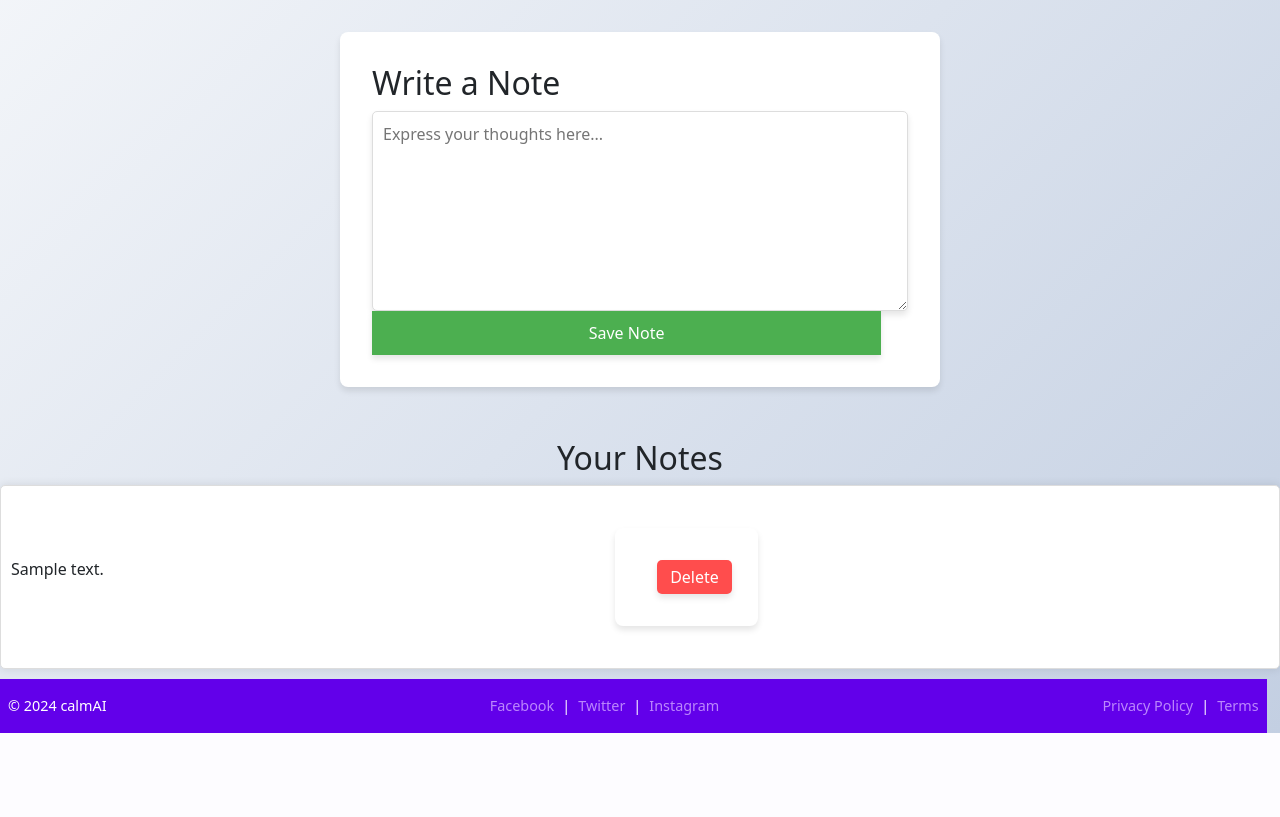
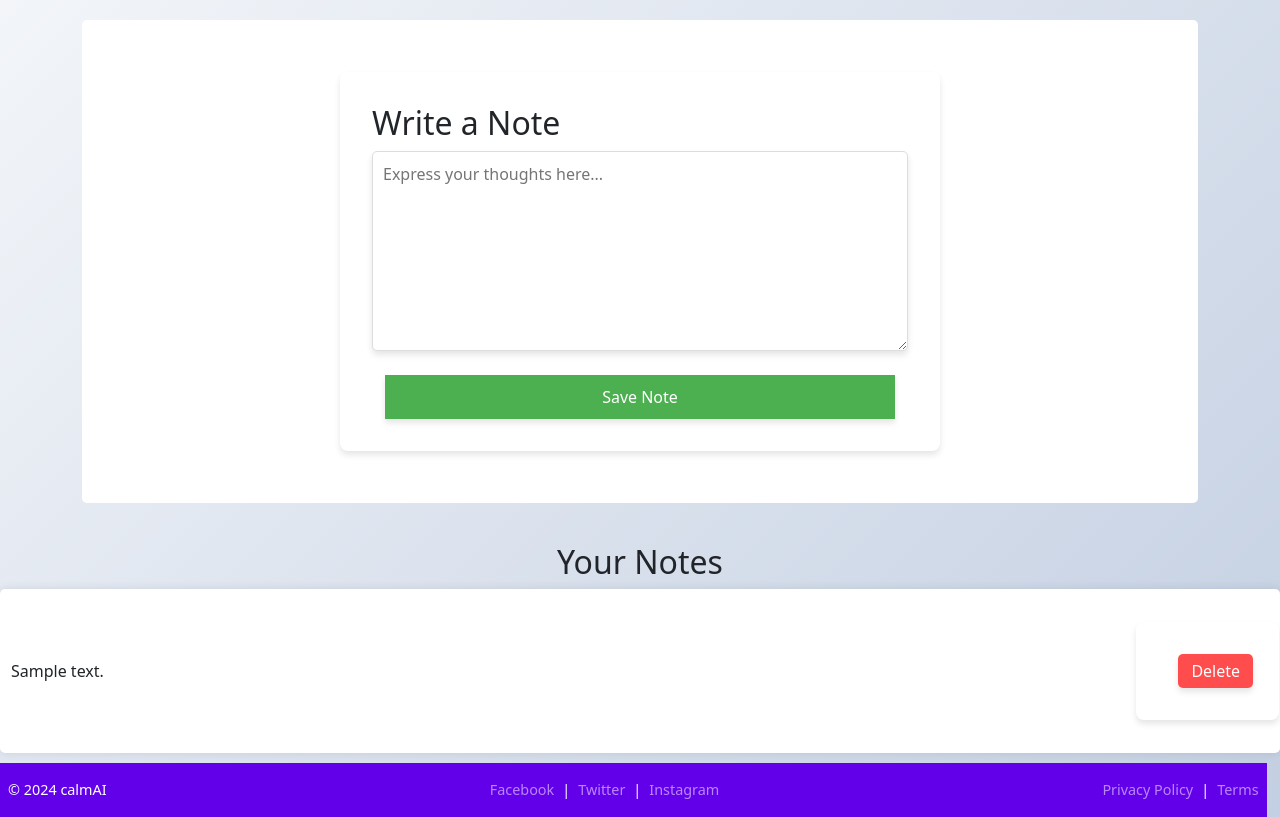
Before and after one commit to Itzkuldeep/CalmAI, a Flask app: page /notebook in a window 1280 px wide. Shown: the part 114-931 px from the top of the page. Before the commit the page ends 847 px from the top, so only its background shows below. Run offline with Flask 3, Linux system fonts and the light colour scheme; the visitor is signed in with stand-in values (Sample User, id 1); tables that the repository leaves empty or names only in its code hold one stand-in row (values such as "Sample post").

Commit message:
Notebook CSS update

```diff
--- a/app.py
+++ b/app.py
@@ -73,8 +73,8 @@
                 print(session['user_id'])
                 session['name'] = data[1]
                 session['email'] = data[2]
-                flash = ('Logged in Successfully!!!')
-                return render_template('index_01.html', flashed=flash)
+                flash('Logged in Successfully!!!')
+                return render_template('index_01.html', flash=flash)
             else:
                 return render_template('login_06.html', message = 'Invalid Credentials')
         except Exception as e:
--- a/static/style.css
+++ b/static/style.css
@@ -486,11 +486,12 @@
 .container {
     margin: 20px;
 }
+
 .note-container {
     background-color: white;
     padding: 20px;
     border-radius: 5px;
-    box-shadow: 0 0 10px rgba(0, 0, 0, 0.1);
+    /* box-shadow: 0 0 10px rgba(0, 0, 0, 0.1); */
 }
 
 textarea {
@@ -505,7 +506,7 @@
 
 button {
     background-color: #4CAF50;
-    color: white;
+    /* color: white; */
     padding: 10px 20px;
     border: none;
     border-radius: 5px;
@@ -519,11 +520,11 @@
 
 .note {
     background-color: #fff;
-    padding: 10px;
-    border: 1px solid #ddd;
+    padding: 1px;
+    /* border: 1px solid #ddd; */
     border-radius: 5px;
     margin-bottom: 10px;
-    display: flex;
+    display:flex;
     justify-content: space-between;
     align-items: center;
     box-shadow: 0 0 10px rgba(0, 0, 0, 0.1);
@@ -537,11 +538,14 @@
 
 .note-content {
     flex-grow: 1;
+    padding-left: 10px;
+    padding-right: 10px;
+    font-size: 16px;
 }
 
 .delete-btn {
     background-color: #ff4d4d;
-    color: white;
+    /* color: white; */
     padding: 5px 10px;
     border: none;
     border-radius: 5px;
--- a/templates/notebook.html
+++ b/templates/notebook.html
@@ -10,11 +10,15 @@
     {% include 'navbar.html' %}
     {% block head %}
     {% endblock %}
-    <div id="note-app">
+    <div id="note-app" class="container">
+        <div class="note-container">
             <form action="/add_note" method="POST">
                 <h2>Write a Note</h2>
                 <textarea id="note-input" name="note" placeholder="Express your thoughts here..."></textarea>
+                <br>
+                <center>
                     <button type="submit">Save Note</button>
+                </center>
             </form>
         </div>
     </div>
@@ -22,12 +26,11 @@
         <center>
             <h2>Your Notes</h2>
         </center>
-        </div>
-        <div id="notes-list">
         {% if note %}
             <div class="note">
-                    <p>{{ note[0] }}</p>
-                    <p>{{ note[1] }}</p>
+                {% for notes in note %}
+                <span class="note-content">{{ notes }}</span>
+                {% endfor %}
                 <form action="/delete_note" method="POST" style="display:inline;">
                     <button type="submit" class="delete-btn">Delete</button>
                 </form>
@@ -38,7 +41,6 @@
             </center>
         {% endif %}
     </div>
-    </div>
     {% include 'footer.html' %}
     {% block down %}
     {% endblock %}
```
Also changed, not shown: 3 other files. Lines whose indentation alone changed are shown as unchanged.
